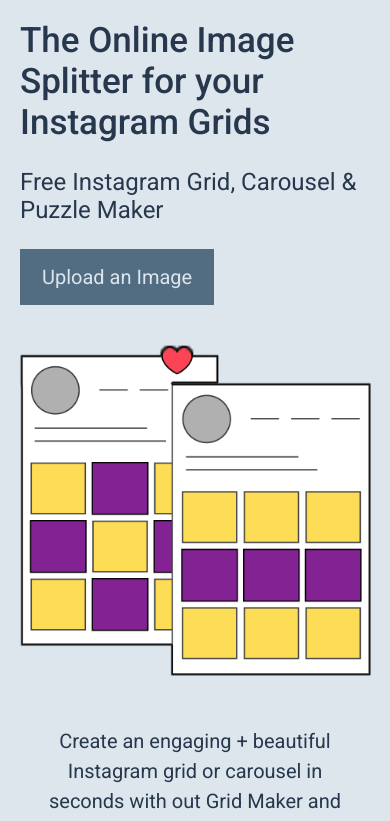
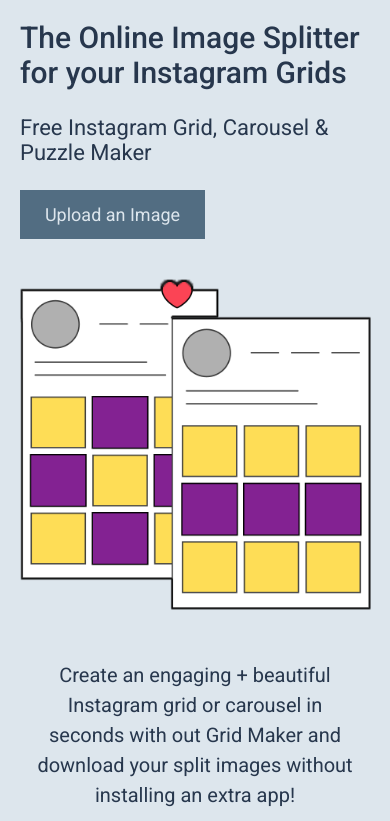
Before and after one commit to codaaiteam/image-splitter-nextjs, a Next.js app: page / in a window 390 px wide. Shown: the top 821 px of the page. Built offline with nearby package versions, Linux system fonts and the light colour scheme.

Commit message:
button and css

```diff
--- a/src/app/Components/questionfaq.module.css
+++ b/src/app/Components/questionfaq.module.css
@@ -51,10 +51,10 @@
   }
 
   .answer p {
-    font-size: 20px;
+    font-size: 18px;
   }
 
   .answer.active {
-    font-size: 20px;
+    font-size: 18px;
   }
 }
--- a/src/app/page.js
+++ b/src/app/page.js
@@ -12,7 +12,13 @@
         <div className={styles.left}>
           <h1>The Online Image Splitter for your Instagram Grids</h1>
           <p>Free Instagram Grid, Carousel & Puzzle Maker</p>
-          <button>Upload an Image</button>
+          <button onClick={(e) => {
+            let element = document.getElementById("upload")
+            window.scrollTo({
+              top: element.offsetTop,
+              behavior: "smooth"
+            })
+          }}>Upload an Image</button>
         </div>
         <div className={styles.right}>
           <Image
@@ -33,7 +39,7 @@
           Start with uploading your IG graphic, photo or puzzle to the Image
           Splitter tool
         </p>
-        <div className={styles.dragDropUpload}>
+        <div id="upload" className={styles.dragDropUpload}>
           <p>Drop your image here or click below to upload</p>
           <button>Select Image</button>
         </div>
--- a/src/app/page.module.css
+++ b/src/app/page.module.css
@@ -240,19 +240,20 @@
   }
 
   .hero h1 {
-    font-size: 35px;
+    font-size: 30px;
     min-width: 90vw;
     font-weight: 500;
   }
 
   .hero p {
-    font-size: 24px;
+    font-size: 22px;
     min-width: 90vw;
   }
 
   .hero button {
-    font-size: 20px;
-    padding: 16px 22px;
+    font-size: 18px;
+    padding: 14px 16px;
+    width: 185px;
   }
 
   .hero img {
@@ -261,8 +262,8 @@
   }
 
   .hero h4 {
-    font-size: 24px;
-    width: 100vw;
+    font-size: 22px;
+    width: 90vw;
   }
 
   .hero ul > li {
@@ -284,6 +285,7 @@
   .upload > .dragDropUpload {
     margin: 1em 0em;
     padding: 40px 40px;
+    margin-bottom: 5em;
   }
 
   .dragDropUpload > p {
@@ -319,6 +321,6 @@
   }
 
   .footer {
-    font-size: 12px;
+    font-size: 10px;
   }
 }
```
